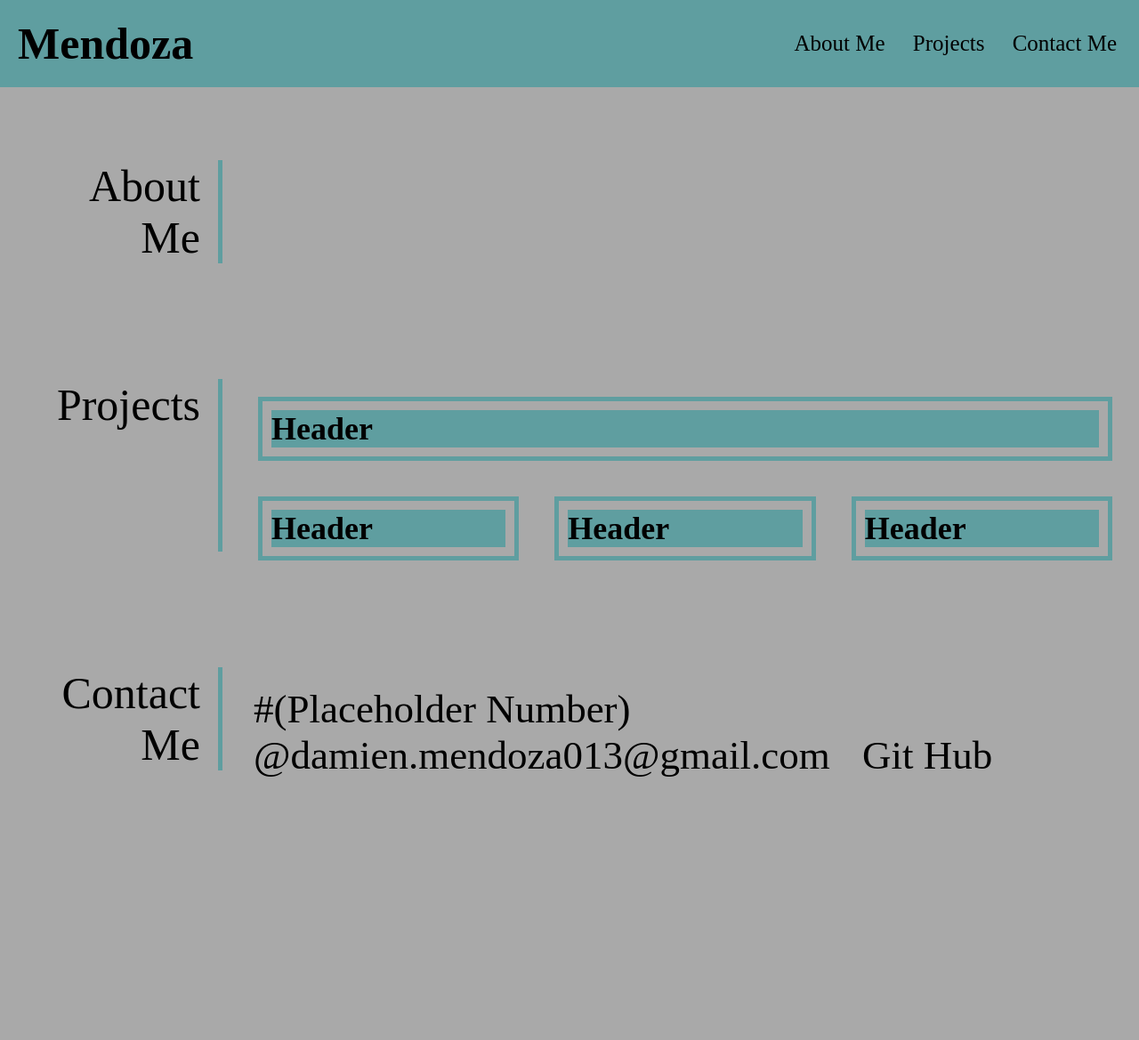
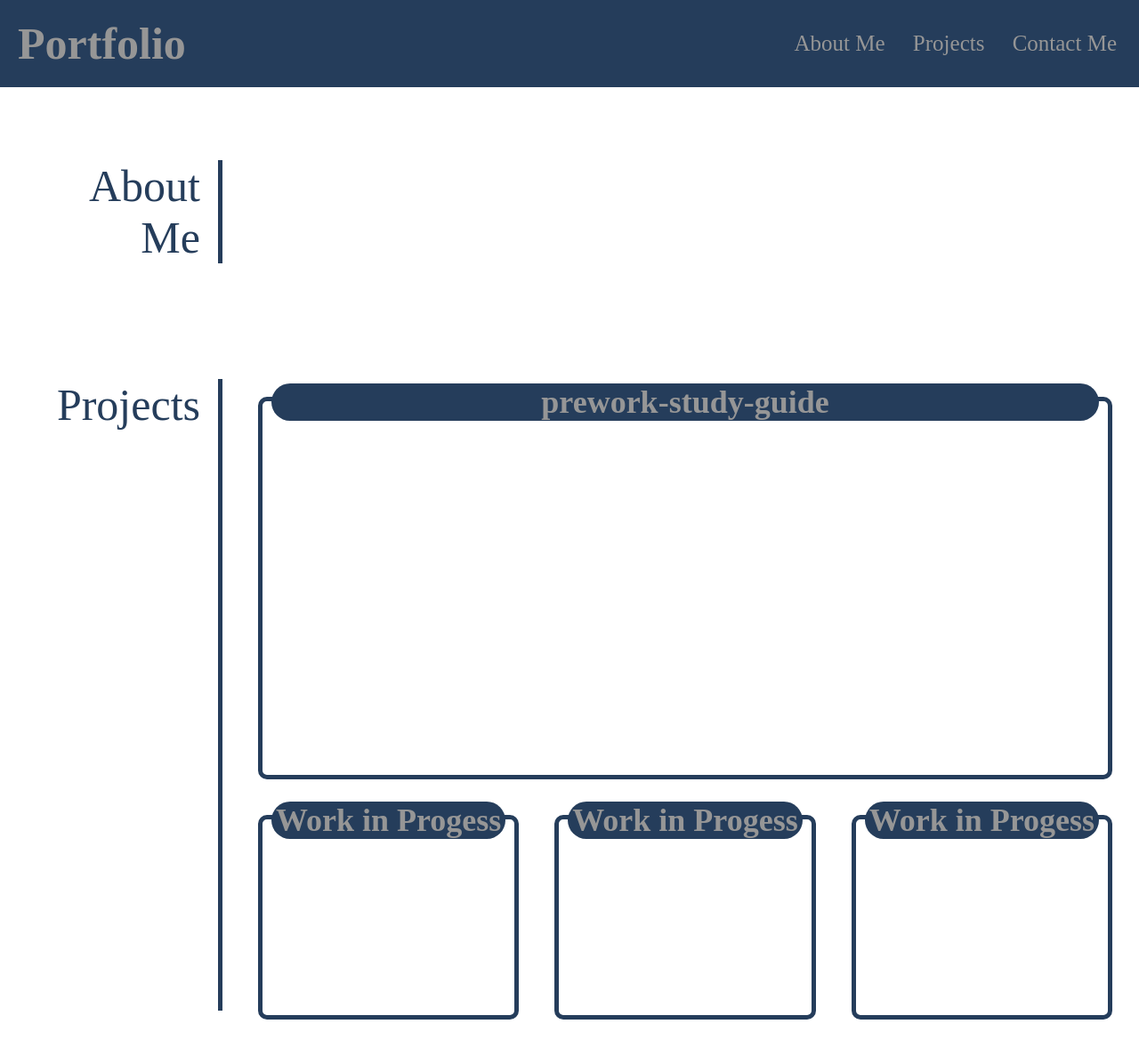
Before and after one commit to DMendoza013/damien-mendoza-portfolio, a plain HTML site: page index.html in a window 1280 px wide. Shown: the top 1169 px of the page at 89% size. Before the commit the page ends 978 px from the top, so only its background shows below. Drawn offline with Linux system fonts and the light colour scheme.

Commit message:
changed colors, flex box sizes, and added links to flex boxes

```diff
--- a/assets/css/style.css
+++ b/assets/css/style.css
@@ -6,13 +6,14 @@
 
 :root {
     --white: white;
-    --gray: darkgray;
-    --blue: cadetblue;
+    --gray: #969696;
+    --blue:  #253d5b;
     --black: black;
 }
 
 body {
-    background-color: var(--gray);
+    background-color: var(---white);
+
 }
 
 main {
@@ -30,7 +31,11 @@ header {
 header h1 {
     display: inline-block;
     font-size: 50px;
-    color: var(--black);
+    color: var(--gray);
+}
+
+h2{
+    color: var(--gray);
 }
 
 header nav {
@@ -50,7 +55,7 @@ header nav ul li {
 }
 
 a {
-    color: var(--black);
+    color: var(--gray);
     text-decoration: none;
 }
 
@@ -70,23 +75,16 @@ aside {
     border-right: 5px solid var(--blue);
     flex: 1;
     max-width: 200px;
-    /* min-width: 100px; */
     text-align: right;
     float: left;
     padding-right: 20px;
     margin: 10px 10px 40px 50px;
-    /* margin-bottom: 40px;
-    margin-left: 50px; */
     font-size: 50px;
 }
 
 aside p {
-    color: var(--black);
+    color: var(--blue);
 }
-
-/* #projects {
-     display: flex;
-} */
 
 .card-container {
     padding: 10px;
@@ -94,17 +92,32 @@ aside p {
     flex-wrap: wrap;
     flex-direction: column;
     flex: 1;
+    max-width: 90%;
 }
 
 
  .card-column {
+    display: flex;
+    flex: 1 0 200px;
+    flex-direction: column;
     max-width: 100%;
     padding: 10px;
+    margin: 20px;
     border-style: solid;
     border-width: 5px;
-    margin: 20px;
     border-color: var(--blue);
-    flex: 1;
+    border-radius: 10px;
+}
+
+.card {
+    display: flex;
+    flex-direction: column;
+    flex: 1 0 200px;
+
+}
+
+.card-1 {
+    flex: 1 0 400px;
 }
 
 #row {
@@ -115,12 +128,11 @@ aside p {
     justify-content: center;
 }
 
-
 .card-header {
     position: relative;
-    text-align: left;
-    /* margin-right: 20px;
-    margin: 125px 1500px 0px 0px; */
+    text-align: center;
+    margin-top: -30px;
+    border-radius: 30px;
     background-color: var(--blue);
 }
 
@@ -129,7 +141,7 @@ aside p {
     flex: 1;
     flex-wrap: wrap;
     flex-direction: row;
-    justify-content: space-evenly;
+    justify-content: flex-start;
     align-items: center;
     font-size: 45px;
 }
@@ -144,5 +156,5 @@ aside p {
 }
 
 #contact-nav a {
-    color: var(--black);
+    color: var(--blue);
 }
--- a/index.html
+++ b/index.html
@@ -10,7 +10,7 @@
 <body>
 
     <header>
-        <h1>Mendoza</h1>
+        <h1>Portfolio</h1>
         <nav>
             <ul>
                 <li>
@@ -45,44 +45,44 @@
 
 
             <div class="card-container ">
-                <div class="card-column">
-                    <figure class="card card-1">
-                        <h2 class="card-header">Header</h2>
+                <div class="card-column column-1">
+                    <a href="https://github.com/DMendoza013/prework-study-guide" class="card card-1">
+                        <h2 class="card-header">prework-study-guide</h2>
                         <div class ='card-body'>
 
                         </div>
-                    </figure>
+                    </a>
                 </div>
 
             <div id="row">
 
                 <div class="card-column">
-                    <figure class="card card-2">
-                        <h2 class="card-header">Header</h2>
+                    <a href="#" class="card card-2">
+                        <h2 class="card-header">Work in Progess</h2>
                         <div class ='card-body'>
 
                         </div>
-                    </figure>
+                    </a>
                 </div>
 
 
                 <div class="card-column">
-                    <figure class="card card-3">
-                        <h2 class="card-header">Header</h2>
+                    <a href="#" class="card card-3">
+                        <h2 class="card-header">Work in Progess</h2>
                         <div class ='card-body'>
 
                         </div>
-                    </figure>
+                    </a>
                 </div>
 
 
                 <div class="card-column">
-                    <figure class="card card-4">
-                        <h2 class="card-header">Header</h2>
+                    <a href="#" class="card card-4">
+                        <h2 class="card-header">Work in Progess</h2>
                         <div class ='card-body'>
 
                         </div>
-                    </figure>
+                    </a>
                 </div>
             </div>
 
```
